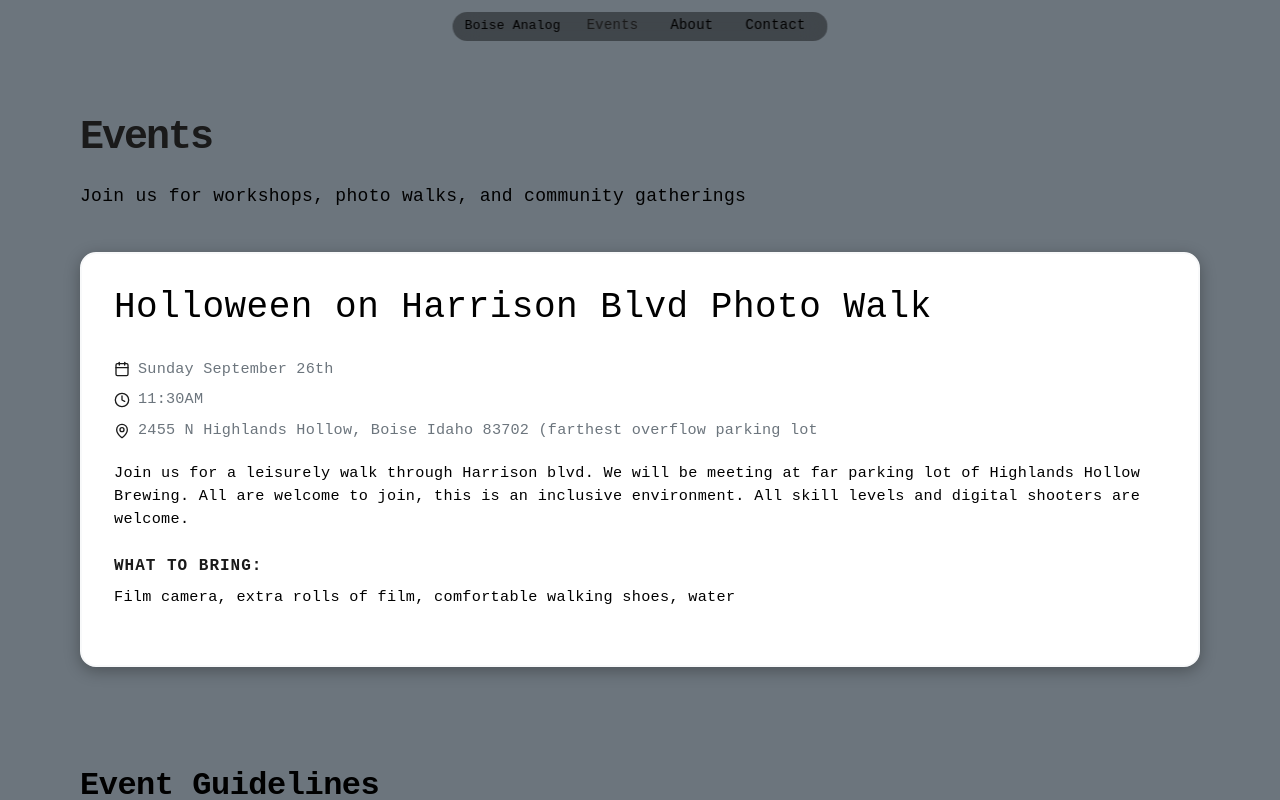
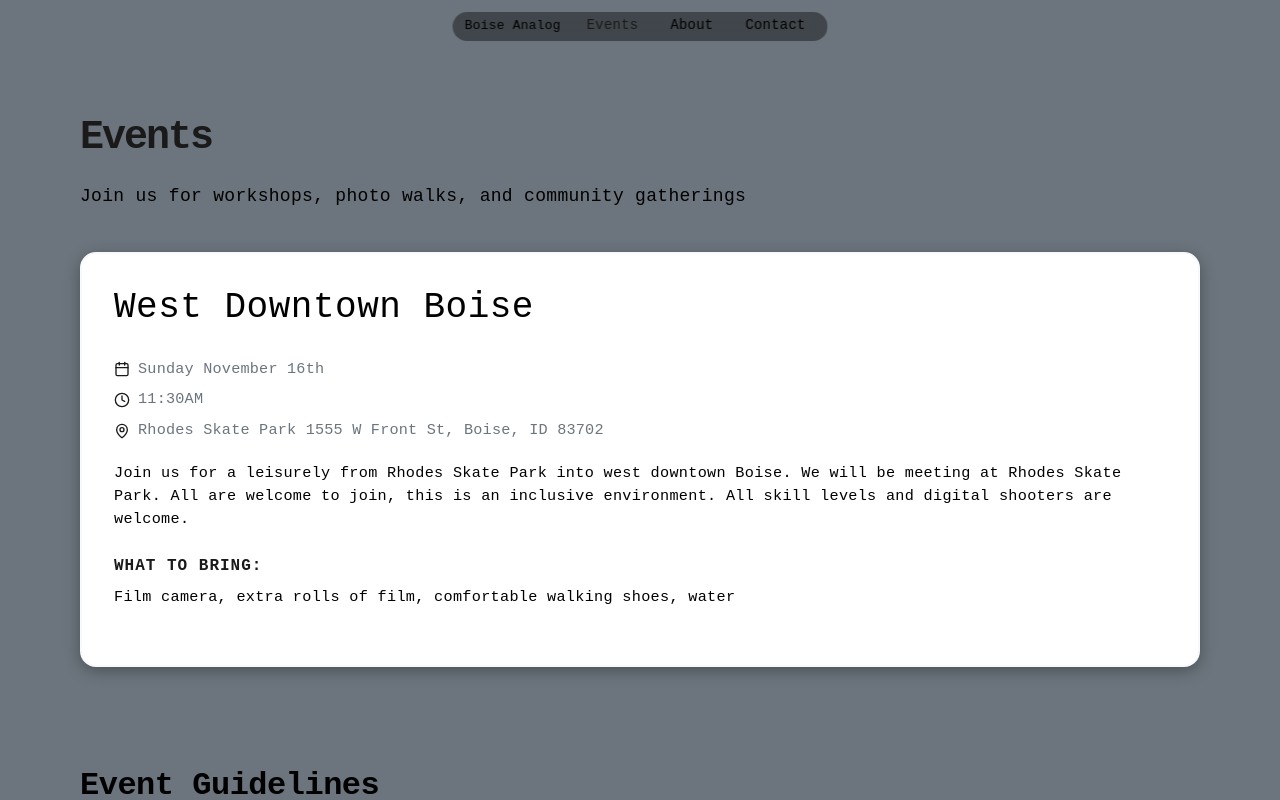
Before and after one commit to forresttindall/boisealanalogclub, a React (Vite) app: page / in a window 1280 px wide. Both pictures are taken after a click on the button "Events". Shown: the top 800 px of the page. Built offline with nearby package versions, Linux system fonts and the light colour scheme; a web font is replaced by a local one.

Commit message:
new event

```diff
--- a/src/pages/Events.jsx
+++ b/src/pages/Events.jsx
@@ -10,13 +10,13 @@ const Events = () => {
   const upcomingEvents = [
     {
       id: 2,
-      title: "Holloween on Harrison Blvd Photo Walk",
-      date: "Sunday September 26th",
+      title: "West Downtown Boise",
+      date: "Sunday November 16th",
       time: "11:30AM",
-      location: "2455 N Highlands Hollow, Boise Idaho 83702 (farthest overflow parking lot",
-      description: " Join us for a leisurely walk through Harrison blvd. We will be meeting at far parking lot of Highlands Hollow Brewing. All are welcome to join, this is an inclusive environment. All skill levels and digital shooters are welcome.",
+      location: "Rhodes Skate Park 1555 W Front St, Boise, ID 83702",
+      description: " Join us for a leisurely from Rhodes Skate Park into west downtown Boise. We will be meeting at Rhodes Skate Park. All are welcome to join, this is an inclusive environment. All skill levels and digital shooters are welcome.",
       bringYourOwn: "Film camera, extra rolls of film, comfortable walking shoes, water",
-      startDate: "2025-10-26",
+      startDate: "2025-11-16",
       startTime: "11:30",
       endTime: null
     },
```
